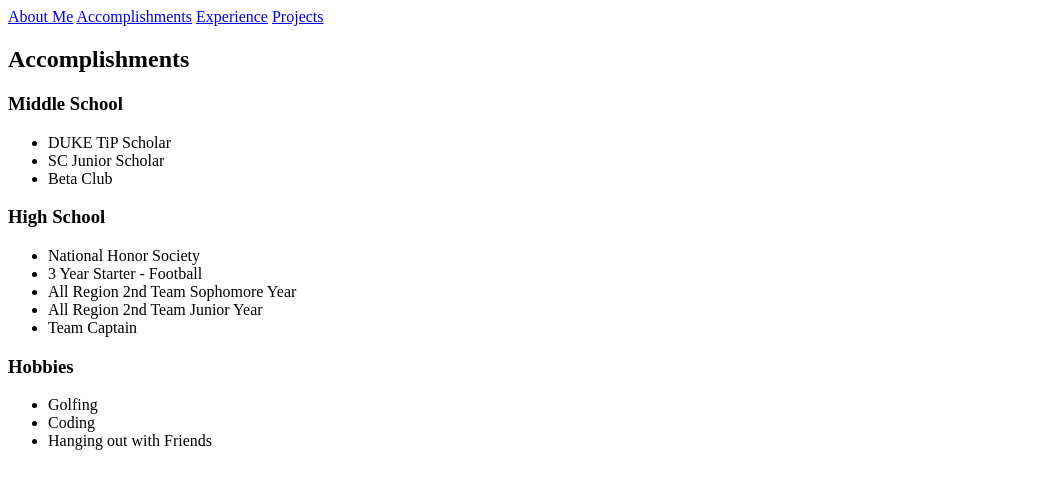
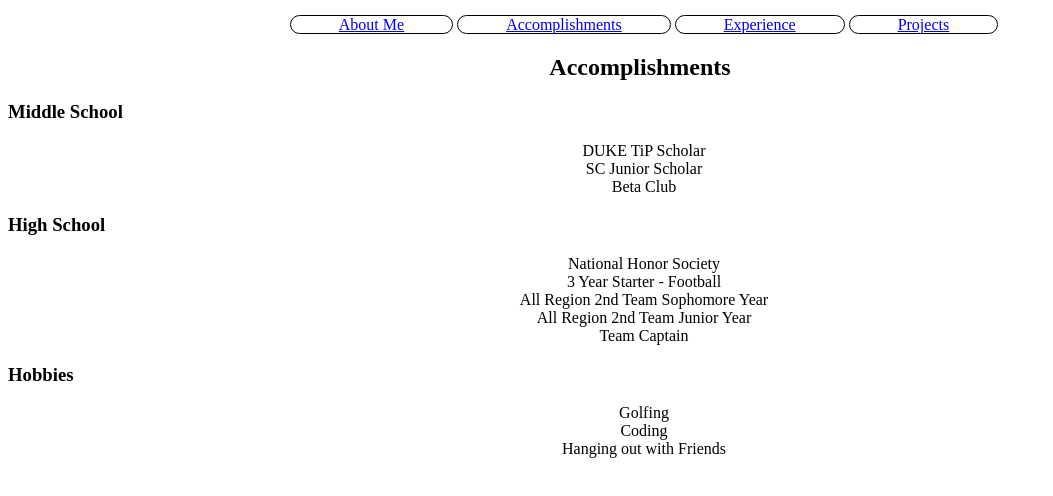
Before and after one commit to ty-bennett/devwebsite, a plain HTML site: page accomplishments.html in a window 1280 px wide. Shown: the whole page, without its empty margins (0-1053 px from the left). Drawn offline with Linux system fonts and the light colour scheme.

Commit message:
adding border to links

```diff
--- a/accomplishments.html
+++ b/accomplishments.html
@@ -3,15 +3,18 @@
 <head>
     <meta charset="UTF-8">
     <meta name="viewport" content="width=device-width, initial-scale=1.0">
-    <title>Document</title>
+    <title>Ty Bennett - Developer</title>
+    <link rel="stylesheet" href="style.css">
+    <link rel="icon" href="spartanlogo.png" type="image/icon type">
 </head>
 <body>
     <div>
-        <a href="/frontpage.html">About Me</a>
-        <a class ="active" href="/accomplishments.html">Accomplishments</a>
-        <a href="/experience.html">Experience</a>
-        <a href="/projects.html">Projects</a>
-    </div>
+        <ul>
+            <li class="frontpagebutton"><a class ="active" href="/frontpage.html">About Me</a></li>
+            <li class="frontpagebutton"><a href="/accomplishments.html">Accomplishments</a></li>
+            <li class="frontpagebutton"><a href="/experience.html">Experience</a></li>
+            <li class="frontpagebutton"><a href="/projects.html">Projects</a></li>
+        </ul>
     <div>
         <h2>Accomplishments</h2>
         <h3>Middle School</h3>
--- a/style.css
+++ b/style.css
@@ -1,16 +1,24 @@
 @font-face {font-family: NerdFont; src: url('BigBlueTermPlusNerdFontMono-Regular.ttf') }
+
 h1 {
     font-family: NerdFont;
     text-align: center;
 }
-
+h2 {
+    text-align: center;
+}
 ul {
     list-style: none;
     text-align: center;
     padding-right: 2rem;
 }
-
-li {
+.frontpagebutton {
     display: inline;
-    padding: 3rem;
+    padding-left: 3rem;
+    padding-right: 3rem;
+    border: 1px solid black;
+    border-radius: 30px;
 }
+.frontpagebutton:hover {
+    color: green;
+}
```
Also changed, not shown: frontpage.html (+6 -5 lines), 1 other file.
